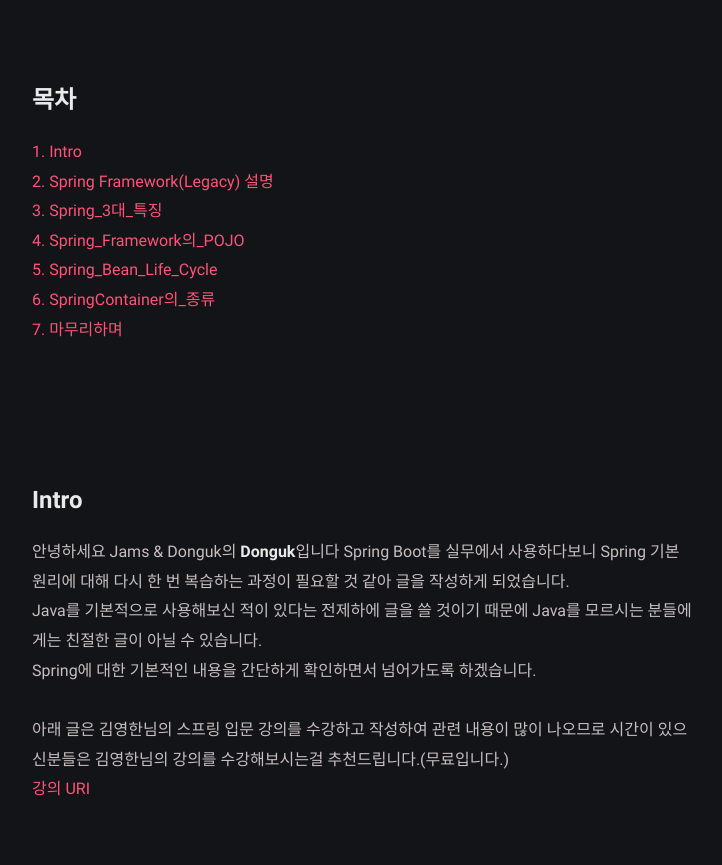
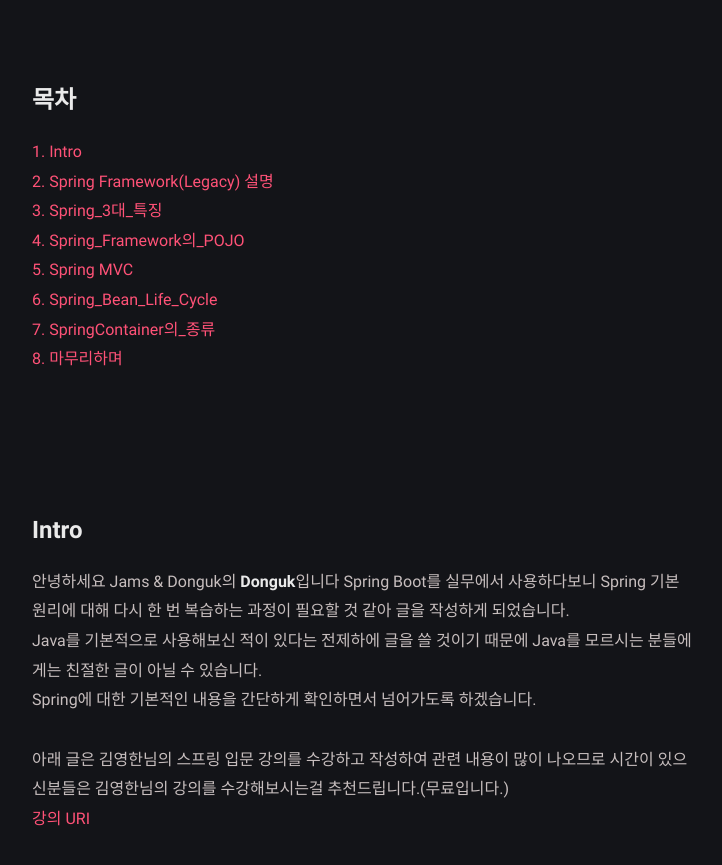
Before and after one commit to jd6186/jd6186.github.io, a Jekyll site: the page built from _posts/DongUk/2021-12-09-Spring_Framework_Legacy.md, in a window 1280 px wide and 900 px high, scrolled down 330 px. Shown: the top 865 px of the window, without its empty margins (278-1000 px from the left). Built offline with Jekyll 4.4.1, drawn with Linux system fonts in a browser that asks for light colours; comment, search, counter and statistics services are not loaded.

Commit message:
목차 변경

```diff
--- a/_posts/DongUk/2021-12-09-Spring_Framework_Legacy.md
+++ b/_posts/DongUk/2021-12-09-Spring_Framework_Legacy.md
@@ -14,11 +14,13 @@ author: "DongUk"
 <br/>
 [4. Spring_Framework의_POJO](#spring-framework의-pojo)
 <br/>
-[5. Spring_Bean_Life_Cycle](#spring-bean-life-cycle)
+[5. Spring MVC](#spring-mvc)
 <br/>
-[6. SpringContainer의_종류](#spring-container의-종류)
+[6. Spring_Bean_Life_Cycle](#spring-bean-life-cycle)
 <br/>
-[7. 마무리하며](#마무리하며)
+[7. SpringContainer의_종류](#spring-container의-종류)
+<br/>
+[8. 마무리하며](#마무리하며)
 <br/><br/><br/><br/>
 
 # Intro
```
